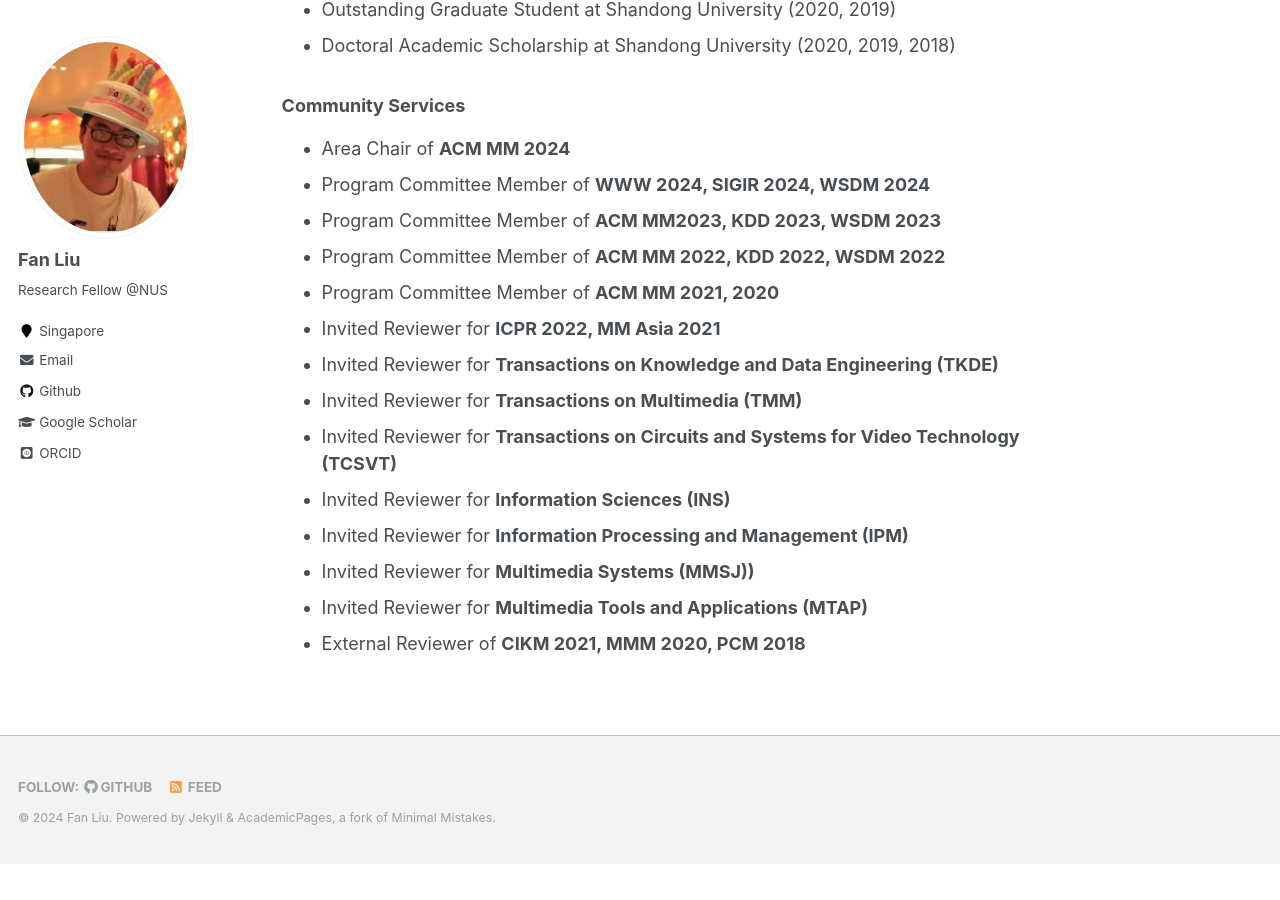
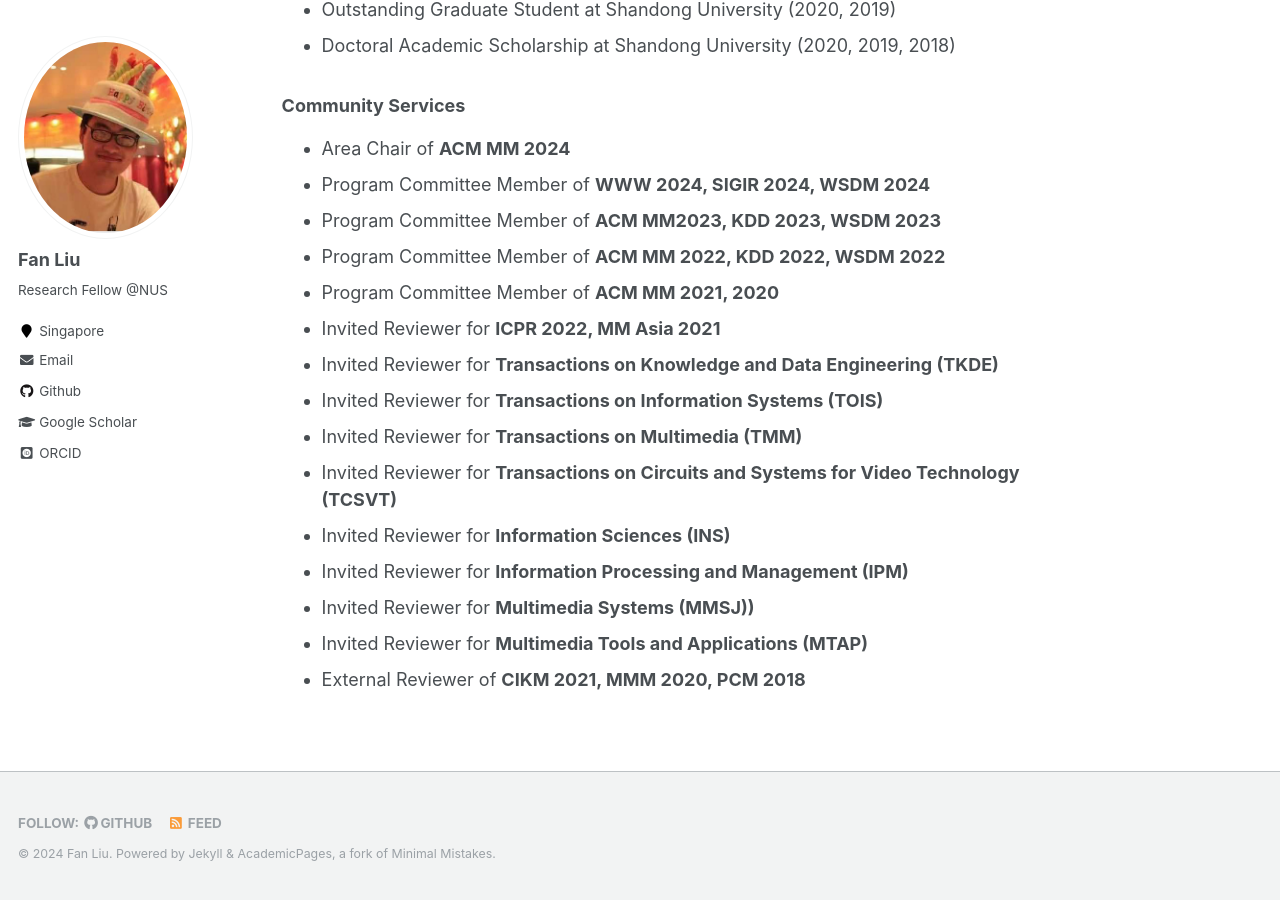
Before and after one commit to liufancs/liufancs.github.io, a Jekyll site: the page built from _pages/about.md, in a window 1280 px wide and 900 px high, scrolled down 2439 px. Built offline with Jekyll 4.4.1, drawn with Linux system fonts in a browser that asks for light colours; some web fonts are replaced; before the commit the page ends 3303 px from its top, so only the background shows below that.

Commit message:
Update about.md

```diff
--- a/_pages/about.md
+++ b/_pages/about.md
@@ -65,6 +65,7 @@ Recommendation. MM, 2023. [[Codes&Data](https://github.com/HuilinChenJN/SGFD)] [
 * Program Committee Member of **ACM MM 2021, 2020**
 * Invited Reviewer for **ICPR 2022, MM Asia 2021**
 * Invited Reviewer for **Transactions on Knowledge and Data Engineering (TKDE)**
+* Invited Reviewer for **Transactions on Information Systems (TOIS)**
 * Invited Reviewer for **Transactions on Multimedia (TMM)**
 * Invited Reviewer for **Transactions on Circuits and Systems for Video Technology
  (TCSVT)**
```
